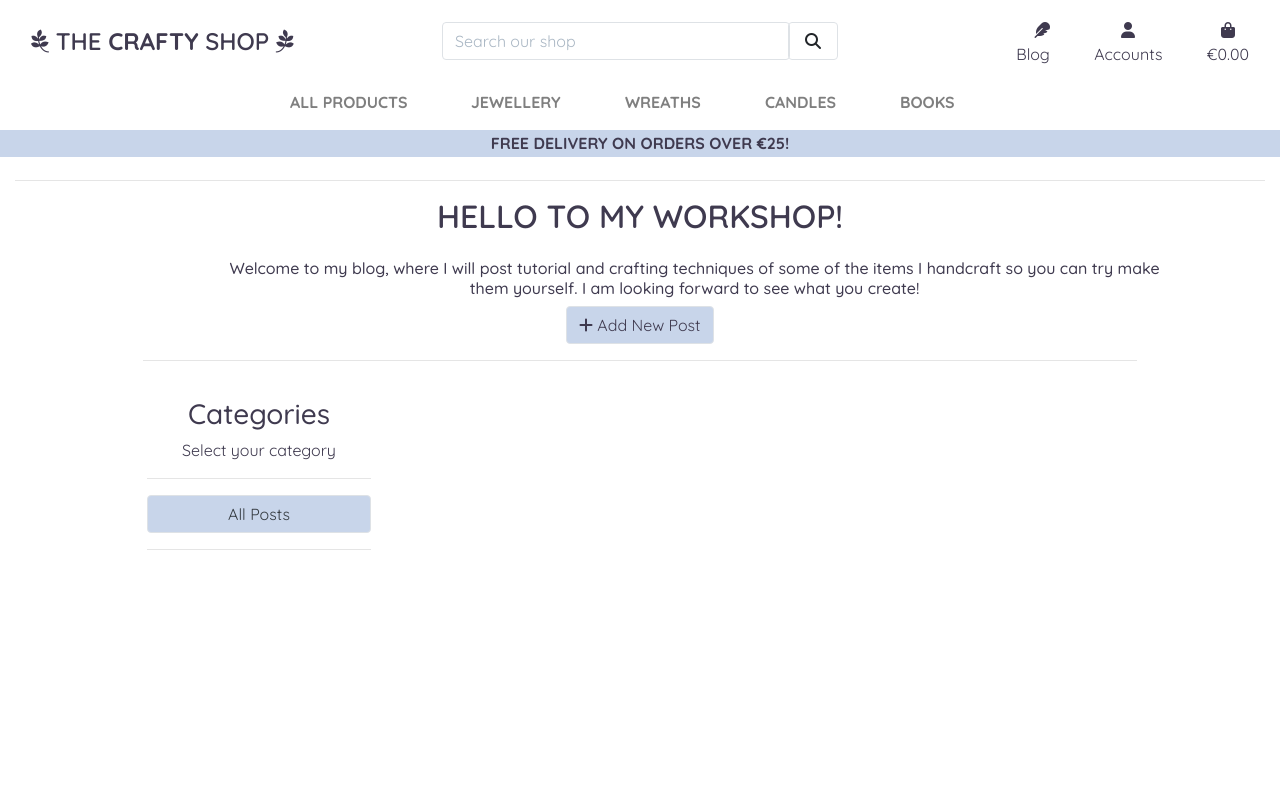
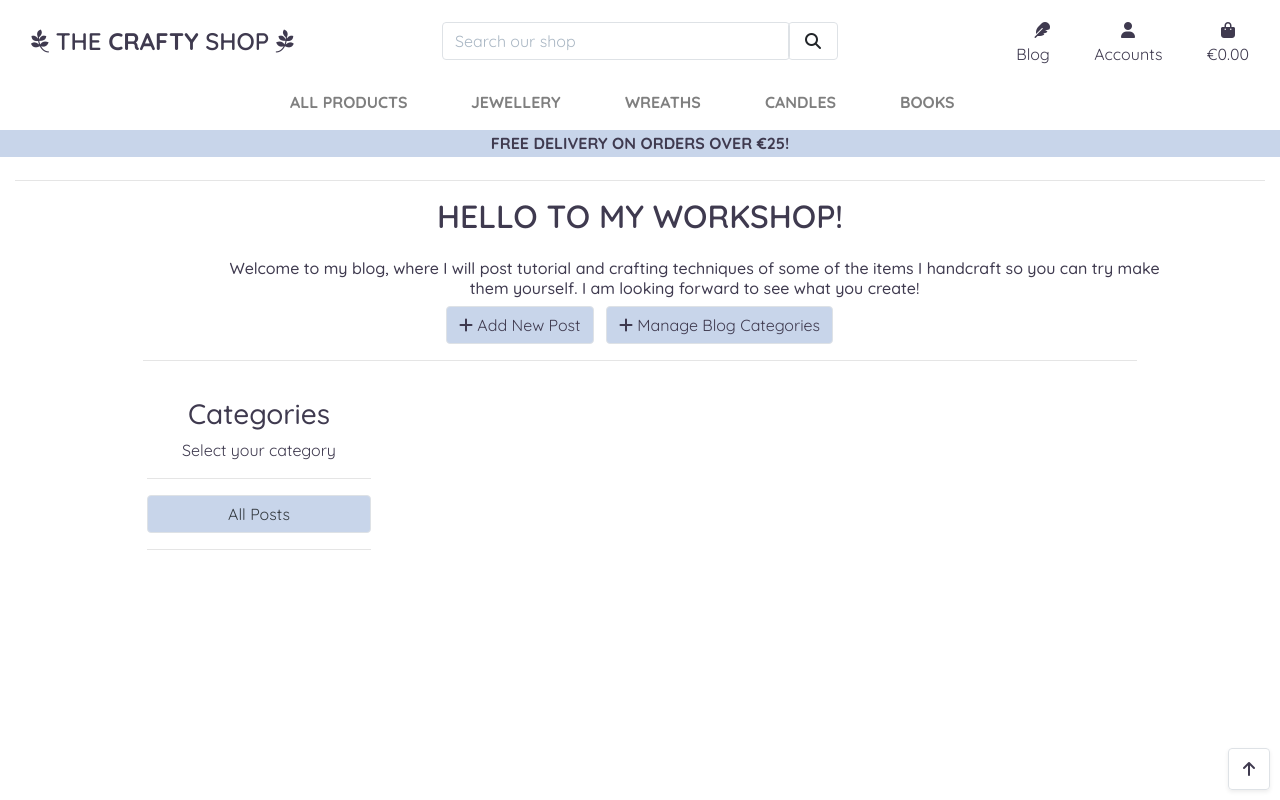
Before and after one commit to maialenz/crafty_shop, a Django app: template blog/templates/blog/posts.html in a window 1280 px wide. Run offline with Django 3.2, Linux system fonts and the light colour scheme; the template is opened without the code that fills it, so the values that code supplies are empty; the visitor is signed in with stand-in values (Sample User, id 1); parts of the project's set-up code (start-up, migrations or seed data) failed here and were passed over; some libraries are stand-ins or nearby versions.

Commit message:
update link buttons and add js for scroll button

```diff
--- a/blog/templates/blog/posts.html
+++ b/blog/templates/blog/posts.html
@@ -29,11 +29,14 @@
         <div class="row text-center">
             <div class="col">
                 {% if request.user.is_superuser %}
-                <button class="btn btn-blue border rounded hvr-grow">
-                    <a href="" class="text-blue post-button"><i class="fas fa-plus"></i>
+                <button class="btn btn-blue border rounded hvr-grow mr-2">
+                    <a href="{% url 'add_post' %}" class="text-blue post-button"><i class="fas fa-plus"></i>
                         Add New Post</a>
                 </button>
-
+                <button class="btn btn-blue border rounded hvr-grow">
+                    <a href="{% url 'postcategories' %}" class="text-blue post-button"><i class="fas fa-plus"></i>
+                        Manage Blog Categories</a>
+                </button>
                 {% endif %}
             </div>
         </div>
@@ -55,7 +58,7 @@
                         <a class="mb-2 text-center btn btn-blue border rounded hvr-grow d-flex justify-content-center text-capitalize" href="{% url 'posts' %}?postcategory={{ postcategory.name }}">{{ postcategory.name }}</a>
                     {% endfor %}
                         <a class="mb-2 text-center btn btn-blue border rounded hvr-grow d-flex justify-content-center" href="{% url 'posts' %}">All Posts</a>
-                    <hr class="break-md">
+                    <hr>
                 </div>
             </div>
             <div class="col-12 col-md-9 ml-0 blog-card">
@@ -67,15 +70,15 @@
                                 <img class="img-fluid" src="{{ post.image.url }}" alt="{{ post.title }}">
                             </div>
                             <div class="col-12">
-                                <h2 class="title-font">{{ post.title }}</h2>
+                                <h2 class="title-font mt-2">{{ post.title }}</h2>
                                 <p class="post-author text-muted h6">{{ post.author }} | {{ post.created_on}} </p>
                                 <p class="post-text">{{post.content|slice:":100" }}...</p>
                                 <div>
                                     {% if request.user.is_superuser %}
-                                            <a class="site-btn" href="}">Edit</a>
-                                            <a class="site-btn" href="">Delete</a>
+                                            <a class="btn btn-info hvr-grow mr-1 rounded" href="{% url 'edit_post' post.id %}">Edit</a>
+                                            <a class="btn btn-danger hvr-grow rounded" href="{% url 'delete_post' post.id %}">Delete</a>
                                         {% endif %}
-                                    <a class="site-btn btn shadow-none" href="{% url 'post_detail' post.id %}">Read More</a>
+                                    <a class=" btn float-right btn-blue hvr-grow rounded" href="{% url 'post_detail' post.id %}"><strong>Read More</strong></a>
                                 </div>
                             </div>
                         </div>
@@ -85,5 +88,18 @@
             </div>
         </div>
     </div>
+    <div class="btt-button shadow-sm rounded border hvr-grow">
+        <a class="btt-link d-flex h-100">
+            <i class="fas fa-arrow-up text-blue mx-auto my-auto"></i>
+        </a>
+    </div>
+{% endblock %}
 
+{% block postloadjs %}
+    {{ block.super }}
+    <script type="text/javascript">
+		$('.btt-link').click(function(e) {
+			window.scrollTo(0,0)
+		})
+	</script>
 {% endblock %}
```
